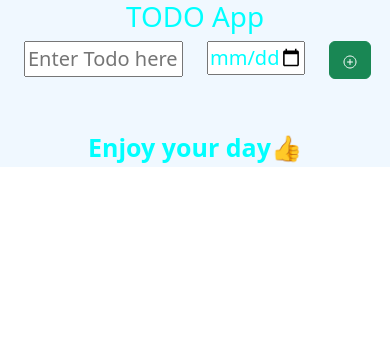
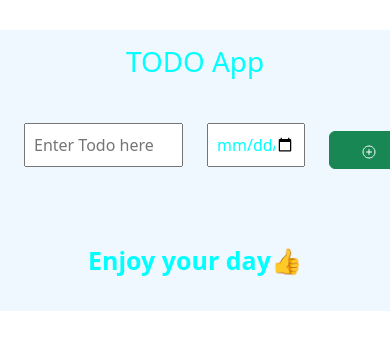
Before and after one commit to KG-SE/react-todo-app, a React (Vite) app: page / in a window 390 px wide. Shown: the top 350 px of the page. Built offline with nearby package versions, Linux system fonts and the light colour scheme.

Commit message:
Update README.md and src/App.css

```diff
--- a/src/App.css
+++ b/src/App.css
@@ -1,18 +1,30 @@
+*{
+  margin: 0;
+  padding: 0;
+  box-sizing: border-box;
+}
+
 .container{
   text-align: center;
   background-color: aliceblue;
   color: aqua;
+  width: 90%;
+  max-width: 700px;
+  margin: 30px auto;
+  padding: 20px;
+  border-radius: 12px;
 }
 
 h1{
   font-weight: 600;
   font-size: 45px;
-  margin: 10px;
   margin-bottom: 20px;
 }
 
 input{
   width: 100%;
+  padding: 10px;
+  font-size: 18px;
   color: aqua;
 }
 
@@ -22,5 +34,63 @@ input{
 }
 
 .kg-bt{
-  min-width: 80;
+  min-width: 80px;
 }
+
+/* ========== Tablet ========== */
+@media (max-width: 768px){
+
+  .container{
+    width: 95%;
+    padding: 18px;
+  }
+
+  h1{
+    font-size: 36px;
+  }
+
+  input{
+    font-size: 16px;
+  }
+
+  .kg-row{
+    font-size: 18px;
+  }
+
+  .kg-bt{
+    width: 100%;
+    margin-top: 8px;
+  }
+
+}
+
+/* ========== Mobile ========== */
+@media (max-width: 480px){
+
+  .container{
+    width: 100%;
+    padding: 15px;
+    border-radius: 0;
+  }
+
+  h1{
+    font-size: 28px;
+  }
+
+  input{
+    font-size: 15px;
+    padding: 8px;
+  }
+
+  .kg-row{
+    font-size: 16px;
+    margin: 8px 0;
+  }
+
+  .kg-bt{
+    width: 100%;
+    font-size: 15px;
+    padding: 8px;
+  }
+
+}
```
Also changed, not shown: 1 other file (tests, documents, lock files or other folders).
